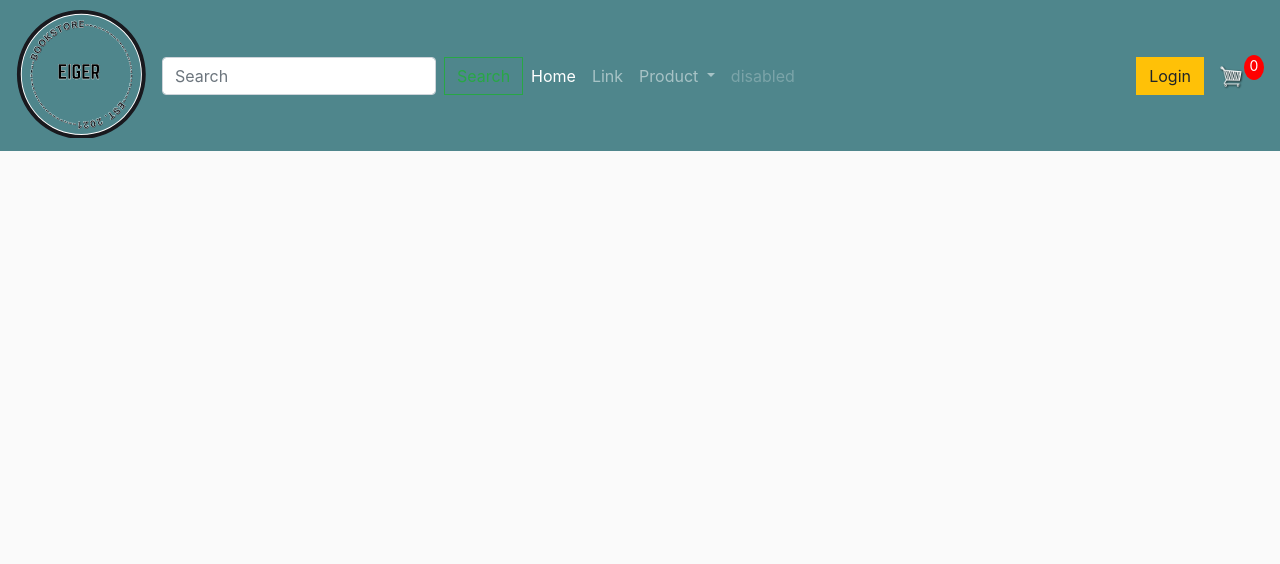
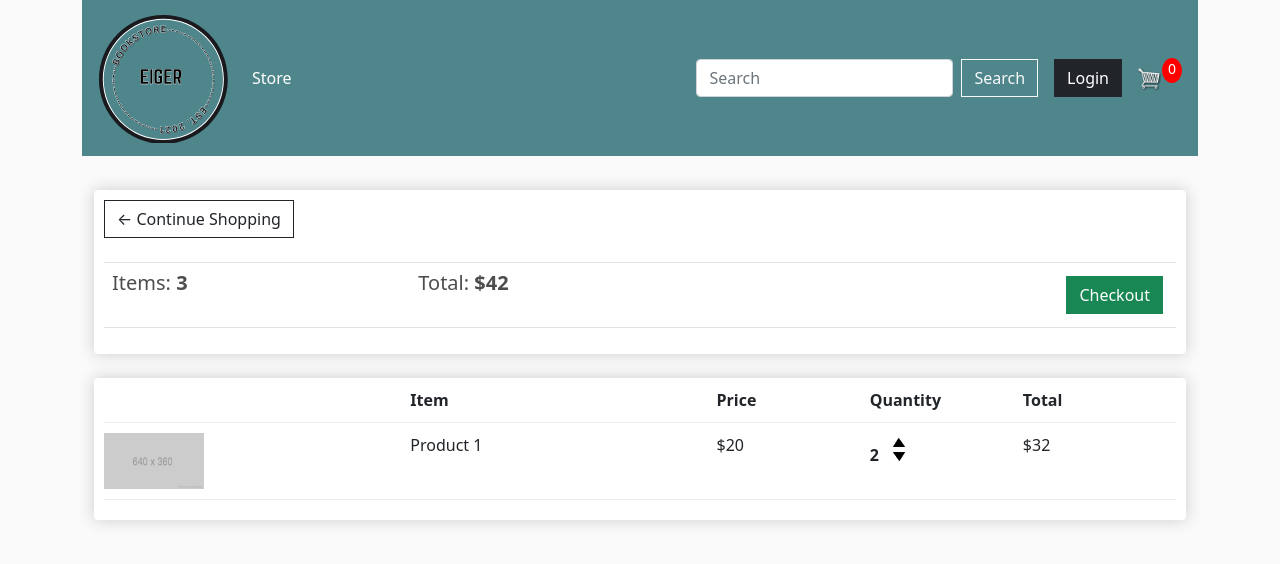
Before and after one commit to Application-Development-AD/Eiger, a Django app: page /cart/ in a window 1280 px wide. Shown: the top 564 px of the page. Run offline with Django 3.2, Linux system fonts and the light colour scheme; lists and menus that the app fills with data are empty; some libraries are stand-ins or nearby versions.

Commit message:
sprint 2

```diff
--- a/static/css/style.css
+++ b/static/css/style.css
@@ -97,32 +97,3 @@
 .hidden{
 	display: none!important;
 }
-
-.navbar-brand img {
-    margin-top: -5px;
-    width:100% !important;
-    height: fit-content;
-}
-
-.header-text {
-    background: rgba(0, 0, 0, 0.5) none repeat scroll 0 0;
-    display: block;
-    float: none;
-    font-size: 12px;
-    margin: 300px auto auto;
-    padding: 42px !important;
-    text-align: center;
-    width: 100%;
-}
-
-.header-btn {
-    border: 2px solid #fff;
-    color: #fff;
-    display: block;
-    font-size: 22px;
-    line-height: 42px;
-    margin: 50px auto auto;
-    text-align: center;
-    width: 235px;
-	transition: all 0.35s ease 0s;
-}
--- a/store/templates/store/main.html
+++ b/store/templates/store/main.html
@@ -2,56 +2,41 @@
 {% load static %}
 <html>
 <head>
-	<title>Eiger Bookstore</title>
+	<title>Eiger | Bookshop</title>
 
 	<meta name="viewport" content="width=device-width, initial-scale=1, maximum-scale=1, minimum-scale=1" />
 
 	<link rel="stylesheet" href="https://stackpath.bootstrapcdn.com/bootstrap/4.4.1/css/bootstrap.min.css" integrity="sha384-Vkoo8x4CGsO3+Hhxv8T/Q5PaXtkKtu6ug5TOeNV6gBiFeWPGFN9MuhOf23Q9Ifjh" crossorigin="anonymous">
 
+  <link href="https://cdn.jsdelivr.net/npm/bootstrap@5.1.3/dist/css/bootstrap.min.css" rel="stylesheet" integrity="sha384-1BmE4kWBq78iYhFldvKuhfTAU6auU8tT94WrHftjDbrCEXSU1oBoqyl2QvZ6jIW3" crossorigin="anonymous">
 	<link rel="stylesheet" type="text/css" href="{% static 'css/style.css' %}">
 
 </head>
 <body>
+
+  <div class = "container">
 	<nav class="navbar navbar-expand-lg navbar-dark bg-dark">
-
-
-
     <a class="navbar-brand" href="#"><img src="{% static 'image/logo.png' %}"></a>
-        <form class="form-inline my-2 my-lg-0">
-            <input class="form-control mr-sm-2" type="search" placeholder="Search" aria-label="Search">
-            <button class="btn btn-outline-success my-2 my-sm-0" type="submit">Search</button>
-        </form>
-
-        <button class="navbar-toggler" type="button" data-toggle="collapse" data-target="#navbarSupportedContent" aria-controls="navbarSupportedContent" aria-expanded="false" aria-label="Toggle navigation">
+    <button class="navbar-toggler" type="button" data-bs-toggle="collapse" data-bs-target="#navbarTogglerDemo02" aria-controls="navbarTogglerDemo02" aria-expanded="false" aria-label="Toggle navigation">
       <span class="navbar-toggler-icon"></span>
 	  </button>
+
 
 	  <div class="collapse navbar-collapse" id="navbarSupportedContent">
 	    <ul class="navbar-nav mr-auto">
 	      <li class="nav-item active">
-              <a class="nav-link" href="#">Home <span class="sr-only">(current)</span></a>
+	        <a class="nav-link" href="{% url 'store' %}">Store <span class="sr-only">(current)</span></a>
 	      </li>
-            <li class="nav-item">
-              <a class="nav-link" href="#">Link</a>
-            </li>
-            <li class="nav-item dropdown">
-              <a class="nav-link dropdown-toggle" href="#" id="navbarDropdown" role="button" data-toggle="dropdown" aria-haspopup="true" aria-expanded="false">
-                Product
-              </a>
-              <div class="dropdown-menu" aria-labelledby="navbarDropdown">
-                <a class="dropdown-item" href="{% url 'product' %}">Product</a>
-                <div class="dropdown-divider"></div>
-                <a class="dropdown-item" href="#">Something else here</a>
-              </div>
-            </li>
-            <li class="nav-item">
-              <a class="nav-link disabled" href="#">disabled</a>
-            </li>
+
 	    </ul>
-
+      <form class="d-flex">
+        <input class="form-control me-2" type="search" placeholder="Search" aria-label="Search">
+        <button class="btn btn-outline-light" type="submit">Search</button>
+      </form>
+      <p>&emsp;</p>
 
 	    <div class="form-inline my-2 my-lg-0">
-            <a href="#"class="btn btn-warning">Login</a>
+	     	<a href="#"class="btn btn-dark">Login</a>
 
 	     	<a href="{% url 'cart' %}">
 	    		<img  id="cart-icon" src="{% static 'image/cart.png' %}">
@@ -59,14 +44,24 @@
 	    	<p id="cart-total">0</p>
 
 	    </div>
-
 	  </div>
 	</nav>
+
+     <div class="container">
+            <br>
+            {% block content %}
+
+
+            {% endblock content %}
+         </div>
+
 
 	<script src="https://code.jquery.com/jquery-3.4.1.slim.min.js" integrity="sha384-J6qa4849blE2+poT4WnyKhv5vZF5SrPo0iEjwBvKU7imGFAV0wwj1yYfoRSJoZ+n" crossorigin="anonymous"></script>
 
 	<script src="https://cdn.jsdelivr.net/npm/popper.js@1.16.0/dist/umd/popper.min.js" integrity="sha384-Q6E9RHvbIyZFJoft+2mJbHaEWldlvI9IOYy5n3zV9zzTtmI3UksdQRVvoxMfooAo" crossorigin="anonymous"></script>
 
+  <script src="https://cdn.jsdelivr.net/npm/bootstrap@5.1.3/dist/js/bootstrap.bundle.min.js" integrity="sha384-ka7Sk0Gln4gmtz2MlQnikT1wXgYsOg+OMhuP+IlRH9sENBO0LRn5q+8nbTov4+1p" crossorigin="anonymous"></script>
+
   <script src="https://stackpath.bootstrapcdn.com/bootstrap/4.4.1/js/bootstrap.min.js" integrity="sha384-wfSDF2E50Y2D1uUdj0O3uMBJnjuUD4Ih7YwaYd1iqfktj0Uod8GCExl3Og8ifwB6" crossorigin="anonymous"></script>
 </body>
 </html>
--- a/store/urls.py
+++ b/store/urls.py
@@ -2,8 +2,8 @@
 from . import views
 
 urlpatterns = [
-    path('', views.search, name="search"),
-    path('cart/', views.cart, name="cart"),
-    path('product/', views.product, name="product"),
-
+    path('', views.store, name="store"),
+	path('cart/', views.cart, name="cart"),
+	path('checkout/', views.checkout, name="checkout"),
+    path('search/', views.checkout, name="search"),
 ]
--- a/store/views.py
+++ b/store/views.py
@@ -2,14 +2,18 @@
 
 # Create your views here.
 
-def search(request):
-    context = {}
-    return render (request, 'store/search.html', context)
+def store(request):
+     context = {}
+     return render(request, 'store/store.html', context)
 
 def cart(request):
      context = {}
      return render(request, 'store/cart.html', context)
 
-def product(request):
+def checkout(request):
+      context = {}
+      return render(request, 'store/checkout.html', context)
+
+def search(request):
      context = {}
-     return render(request, 'store/product.html', context)
+     return render(request, 'store/search.html', context)
```
Also changed, not shown: store/templates/store/checkout.html (added), store/templates/store/store.html (renamed from store/templates/store/product.html). Lines whose indentation alone changed are shown as unchanged.
